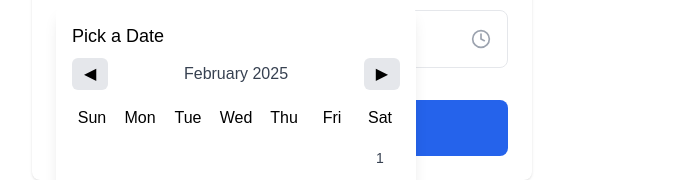
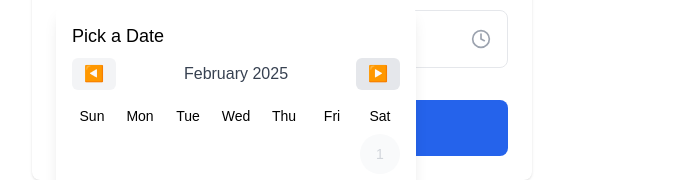
Before and after one commit to invtfl-bharti/nextjs-mail-scheduler, a Next.js app: page / in a window 1280 px wide. Both pictures are taken after a click on the button "Today". Shown: the part 599-779 px from the top of the page, without its empty margins (128-805 px from the left). Built offline with nearby package versions, Linux system fonts and the light colour scheme; no server answers.

Commit message:
changes made

```diff
--- a/src/components/DatePicker.js
+++ b/src/components/DatePicker.js
@@ -3,8 +3,8 @@ import React, { useState, useEffect } from "react";
 const DatePicker = ({ setShowDatePicker, setSelectedDate, selectedDate }) => {
   const [currentDate, setCurrentDate] = useState(selectedDate);
   const [calendarDays, setCalendarDays] = useState([]);
-
-  // Generate the calendar days for the current month
+  const today = new Date();
+  today.setHours(0, 0, 0, 0);
   useEffect(() => {
     const generateCalendarDays = () => {
       const daysInMonth = new Date(
@@ -17,24 +17,30 @@ const DatePicker = ({ setShowDatePicker, setSelectedDate, selectedDate }) => {
         currentDate.getMonth(),
         1
       ).getDay();
-
       const days = [];
       for (let i = 0; i < firstDayOfMonth; i++) {
         days.push(null); // Empty space for the first week
       }
-
       for (let i = 1; i <= daysInMonth; i++) {
         days.push(i);
       }
-
       setCalendarDays(days);
     };
-
     generateCalendarDays();
   }, [currentDate]);
 
+  const isDateDisabled = (day) => {
+    if (!day) return true;
+    const dateToCheck = new Date(
+      currentDate.getFullYear(),
+      currentDate.getMonth(),
+      day
+    );
+    return dateToCheck < today;
+  };
+
   const handleDateChange = (day) => {
-    if (day) {
+    if (day && !isDateDisabled(day)) {
       const newDate = new Date(currentDate);
       newDate.setDate(day);
       setCurrentDate(newDate);
@@ -55,20 +61,54 @@ const DatePicker = ({ setShowDatePicker, setSelectedDate, selectedDate }) => {
   const handlePreviousMonth = () => {
     const newDate = new Date(currentDate);
     newDate.setMonth(newDate.getMonth() - 1);
-    setCurrentDate(newDate);
+    // Only allow going to current month or future months
+    if (
+      newDate.getMonth() >= today.getMonth() ||
+      newDate.getFullYear() > today.getFullYear()
+    ) {
+      setCurrentDate(newDate);
+    }
+  };
+
+  const isPreviousMonthDisabled = () => {
+    const previousMonth = new Date(currentDate);
+    previousMonth.setMonth(previousMonth.getMonth() - 1);
+    return (
+      previousMonth.getMonth() < today.getMonth() &&
+      previousMonth.getFullYear() <= today.getFullYear()
+    );
+  };
+
+  const getButtonStyles = (day) => {
+    if (!day) return "text-transparent cursor-default";
+
+    const isDisabled = isDateDisabled(day);
+    const isSelected = day === currentDate.getDate() && !isDisabled;
+
+    if (isDisabled) {
+      return "text-gray-300 cursor-not-allowed bg-gray-50";
+    }
+    if (isSelected) {
+      return "bg-blue-600 text-white hover:bg-blue-700";
+    }
+    return "text-gray-700 hover:bg-blue-100";
   };
 
   return (
     <div className="absolute left-0 mt-2 bg-white p-4 shadow-lg rounded-lg z-10">
       <h4 className="text-lg font-medium mb-2">Pick a Date</h4>
-
       {/* Header for month navigation */}
       <div className="flex justify-between items-center mb-4">
         <button
           onClick={handlePreviousMonth}
-          className="px-3 py-1 bg-gray-200 rounded-md hover:bg-gray-300"
+          disabled={isPreviousMonthDisabled()}
+          className={`px-3 py-1 rounded-md transition-colors ${
+            isPreviousMonthDisabled()
+              ? "bg-gray-100 text-gray-400 cursor-not-allowed"
+              : "bg-gray-200 hover:bg-gray-300"
+          }`}
         >
-          ◀
+          ◀️
         </button>
         <span className="text-gray-700">
           {currentDate.toLocaleString("default", {
@@ -80,47 +120,40 @@ const DatePicker = ({ setShowDatePicker, setSelectedDate, selectedDate }) => {
           onClick={handleNextMonth}
           className="px-3 py-1 bg-gray-200 rounded-md hover:bg-gray-300"
         >
-          ▶
+          ▶️
         </button>
       </div>
-
       {/* Calendar grid */}
       <div className="grid grid-cols-7 gap-2 mb-4">
         {["Sun", "Mon", "Tue", "Wed", "Thu", "Fri", "Sat"].map((day) => (
-          <div key={day} className="text-center font-medium">
+          <div key={day} className="text-center font-medium text-sm">
             {day}
           </div>
         ))}
-
         {calendarDays.map((day, index) => (
           <button
             key={index}
             onClick={() => handleDateChange(day)}
-            className={`w-10 h-10 rounded-full flex items-center justify-center text-sm ${
-              day ? "text-gray-700 hover:bg-blue-100" : "text-transparent"
-            } ${
-              day === currentDate.getDate() && day
-                ? "bg-blue-600 text-white"
-                : ""
-            }`}
-            disabled={!day}
+            disabled={isDateDisabled(day)}
+            className={`w-10 h-10 rounded-full flex items-center justify-center text-sm transition-colors ${getButtonStyles(
+              day
+            )}`}
           >
             {day}
           </button>
         ))}
       </div>
-
       {/* Action buttons */}
       <div className="flex justify-end gap-2">
         <button
           onClick={() => setShowDatePicker(false)}
-          className="px-4 py-2 bg-gray-200 rounded-md hover:bg-gray-300"
+          className="px-4 py-2 bg-gray-200 rounded-md hover:bg-gray-300 transition-colors"
         >
           Cancel
         </button>
         <button
           onClick={handleConfirm}
-          className="px-4 py-2 bg-blue-600 text-white rounded-md hover:bg-blue-700"
+          className="px-4 py-2 bg-blue-600 text-white rounded-md hover:bg-blue-700 transition-colors"
         >
           Confirm
         </button>
```
